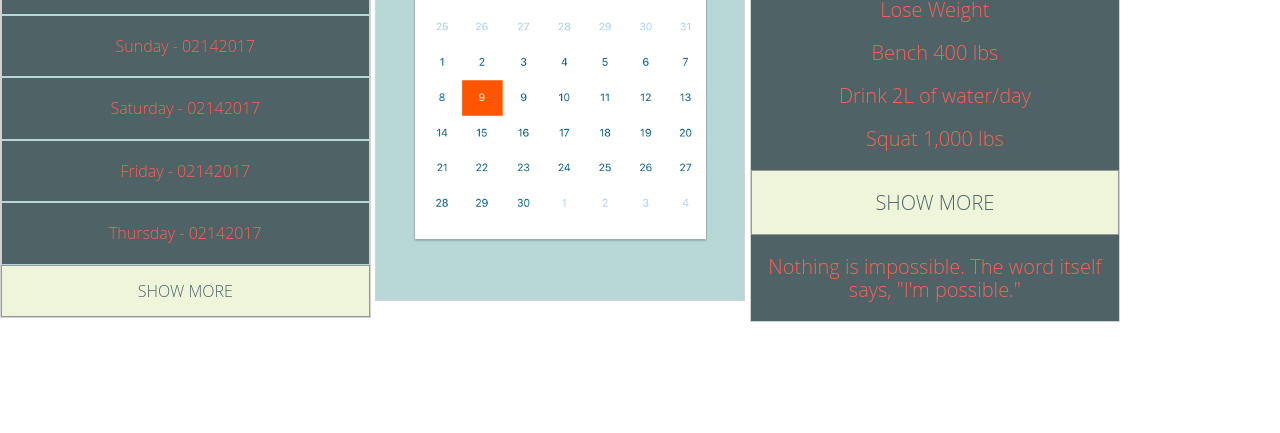
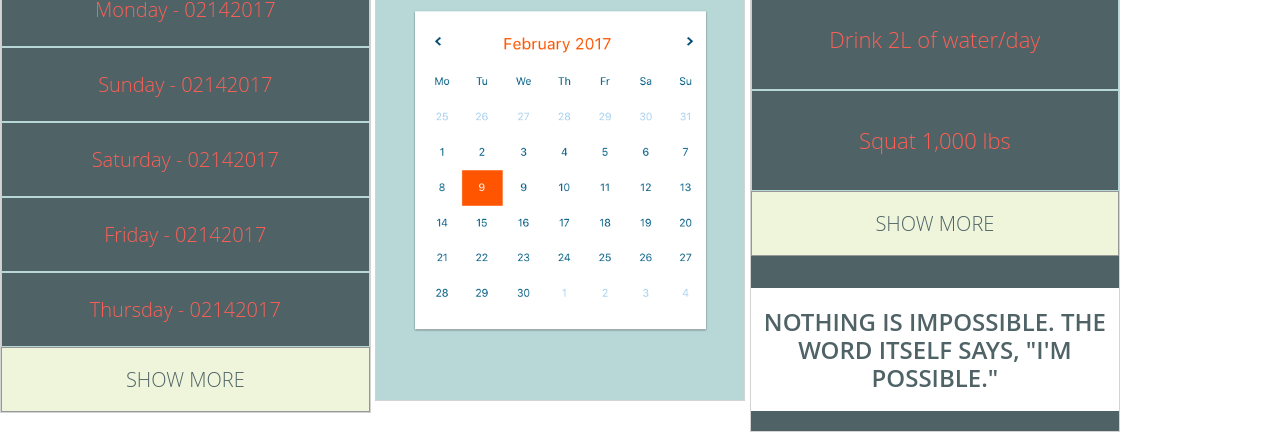
Before and after one commit to gness1804/design-challenge-fitness-site, a website: page index.html in a window 1280 px wide. Shown: the part 367-800 px from the top of the page. Drawn offline with nearby package versions, Linux system fonts and the light colour scheme.

Commit message:
finish up styling for goals and desktop UI

```diff
--- a/index.html
+++ b/index.html
@@ -55,22 +55,22 @@
     <section class="column goals">
       <h2>Goals</h2>
       <div class="goal-container">
-        <p class="goal">Lose Weight</p>
+        <p class="goal-item">Lose Weight</p>
       </div>
       <div class="goal-container">
-        <p class="goal">Bench 400 lbs</p>
+        <p class="goal-item">Bench 400 lbs</p>
       </div>
       <div class="goal-container">
-        <p class="goal">Drink 2L of water/day</p>
+        <p class="goal-item">Drink 2L of water/day</p>
       </div>
       <div class="goal-container">
-        <p class="goal">Squat 1,000 lbs</p>
+        <p class="goal-item">Squat 1,000 lbs</p>
       </div>
-      <div class="show-more-container">
+      <div class="show-more-container goals-show-more">
         <p>Show More</p>
       </div>
       <section class="nothing-is-impossible-container">
-        <p>Nothing is impossible. The word itself says, "I'm possible."</p>
+        <h4>Nothing is impossible. The word itself says, "I'm possible."</h4>
       </section>
     </section>
 
--- a/styles.css
+++ b/styles.css
@@ -2,6 +2,7 @@ html {
   font-family: 'Open Sans', sans-serif;
   width: 90vw;
   height: 90vh;
+  padding-top: 0;
 }
 
 .column {
@@ -23,7 +24,7 @@ html {
   color: #FE5F55;
   font-size: 60px;
   text-align: center;
-  text-shadow: 3px 2px 4px rgba(0,0,0,0.50);
+  text-shadow: 4px 4px 4px rgba(0,0,0,0.50);
   margin: 0;
 }
 
@@ -39,8 +40,9 @@ html {
 }
 
 .xfit p {
- color: #FE5F55;
- font-weight: 300;
+  color: #FE5F55;
+  font-size: 20px;
+  font-weight: 300;
 }
 
 .workout-container {
@@ -62,7 +64,7 @@ border: 1px solid #979797;
 
 .today {
   background-color: #B8D8D8;
-  padding-top: 20px;
+  padding: 10px 0;
 }
 
 .today h2 {
@@ -75,7 +77,7 @@ border: 1px solid #979797;
 }
 
 .middle-column-buttons-container {
-  margin: 30px auto;
+  margin: 50px auto;
 }
 
 .middle-column-button {
@@ -84,7 +86,7 @@ border: 1px solid #979797;
   border: 1px solid #979797;
   color: #4F6367;
   font-size: 30px;
-  margin-top: 20px;
+  margin: 40px 0 10px;
   width: 80%;
 }
 
@@ -108,28 +110,35 @@ border: 1px solid #979797;
   color: #FE5F55;
   font-size: 60px;
   text-align: center;
-  text-shadow: 3px 2px 4px rgba(0,0,0,0.50);
-  margin: 0;
+  text-shadow: 4px 4px 4px rgba(128,128,128,1);
+  margin: 0 0 40px;
 }
 
 .goals p {
  color: #FE5F55;
- font-size: 20px;
+ font-size: 22px;
  font-weight: 300;
- font-style: normal;
 }
 
-.goals-container {
+.goal-container {
   border: 1px solid #B8D8D8;
-  padding: 5px;
+  padding: 15px;
 }
 
-.show-more-container {
-background: #EEF5DB;
-border: 1px solid #979797;
+.goals-show-more p {
+  color: #4F6367;
+  margin-bottom: 20px;
+  font-size: 20px;
+  font-weight: 300;
 }
 
-.show-more-container p {
+.goals h4 {
+  margin-bottom: 20px;
+  background-color: white;
+  padding: 20px 10px;
+  font-weight: 600;
+  font-size: 24px;
   color: #4F6367;
   text-transform: uppercase;
+
 }
```
Also changed, not shown: mobile.css (line endings or trailing spaces).
